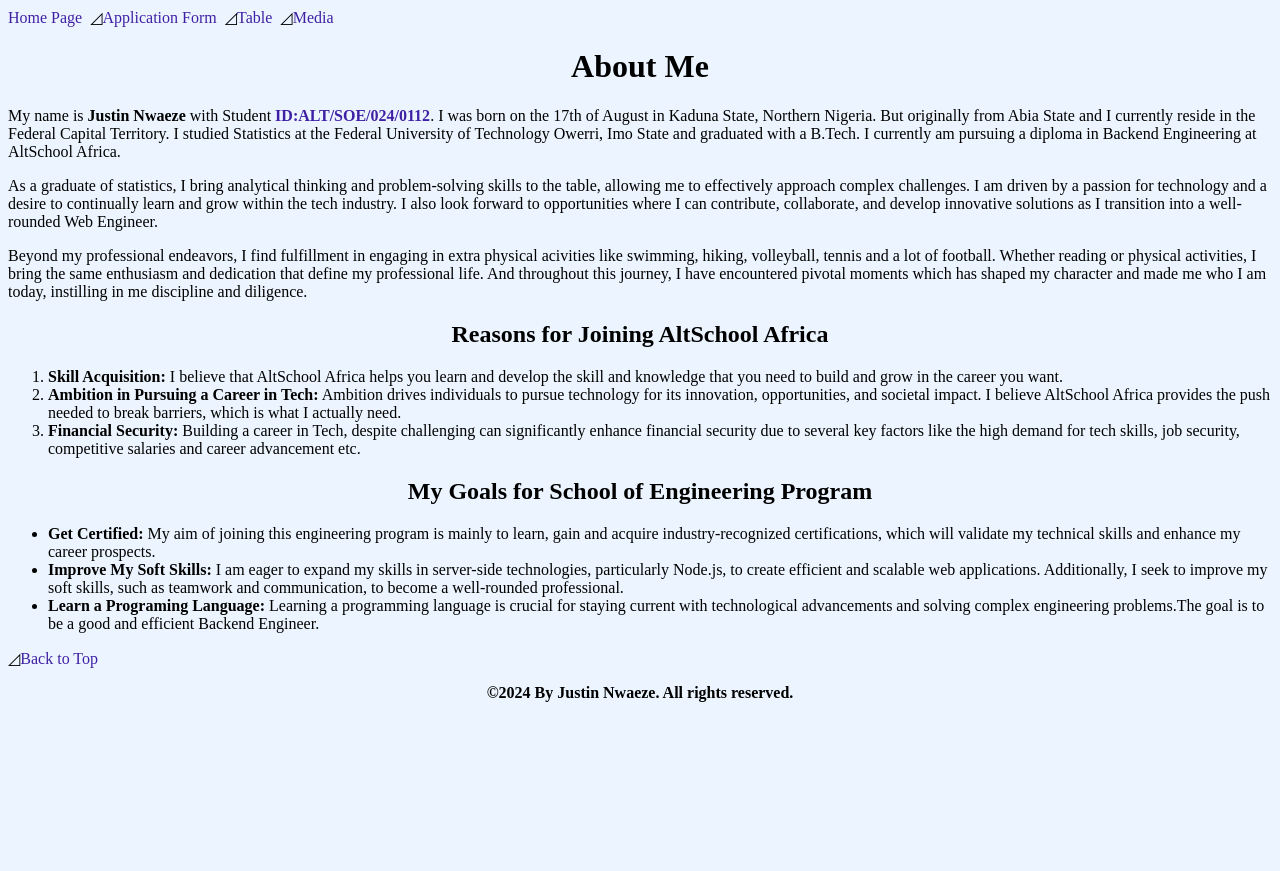
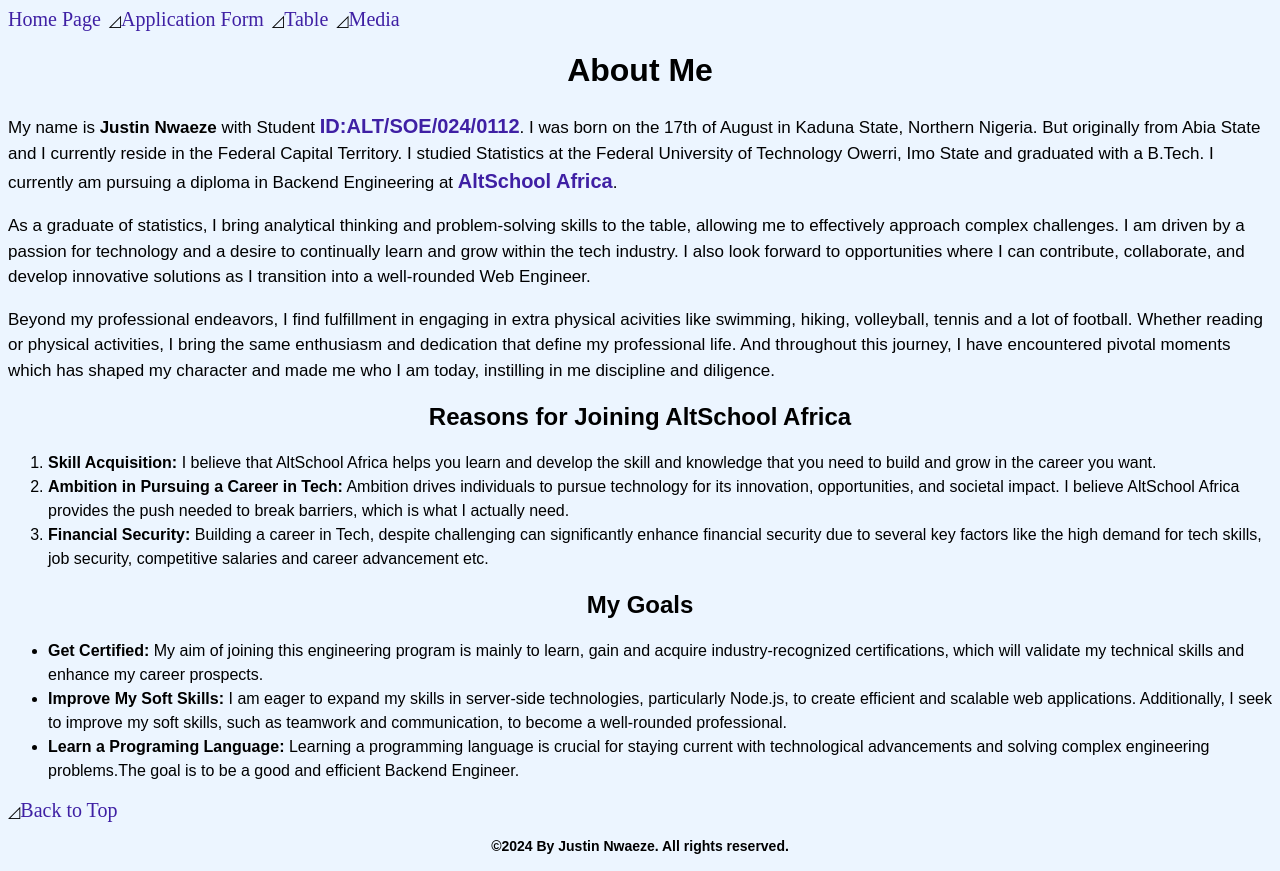
Before and after one commit to justinjayz/AltSchool-Africa-First-Semester-Assignment, a plain HTML site: page index.html in a window 1280 px wide. Before the commit the page ends 800 px from the top, so only its background shows below. Drawn offline with Linux system fonts and the light colour scheme.

Commit message:
Added more CSS and Edits

```diff
--- a/assets/styles/index.css
+++ b/assets/styles/index.css
@@ -1,9 +1,36 @@
-/* BUTTONS */
 :root {
   background-color: #ecf5ff;
 }
 
 a {
+  color: rgb(63, 32, 164);
+  font-size: 20px;
   text-decoration: none;
-  color: rgb(63, 32, 164);
 }
+
+h1,
+h2 {
+  text-align: center;
+  font-family: sans-serif;
+}
+
+p {
+  font-size: 17px;
+  font-family: Arial, Helvetica, sans-serif;
+  line-height: 1.5;
+}
+
+li {
+  font-size: 16;
+  font-family: arial, helvetica, sans-serif;
+  line-height: 1.5;
+}
+
+#copyright {
+  font-size: 14px;
+}
+
+.media-headers,
+.header {
+  text-align: left;
+}
--- a/index.html
+++ b/index.html
@@ -16,7 +16,7 @@
         >
       </nav>
 
-      <h1 align="center" id="Top">About Me</h1>
+      <h1 id="Top">About Me</h1>
     </header>
 
     <main>
@@ -30,7 +30,12 @@
         But originally from Abia State and I currently reside in the Federal
         Capital Territory. I studied Statistics at the Federal University of
         Technology Owerri, Imo State and graduated with a B.Tech. I currently am
-        pursuing a diploma in Backend Engineering at AltSchool Africa.
+        pursuing a diploma in Backend Engineering at
+        <strong
+          ><a href="https://altschoolafrica.com" target="_blank"
+            >AltSchool Africa</a
+          ></strong
+        >.
       </p>
 
       <p>
@@ -54,7 +59,7 @@
       </p>
 
       <header>
-        <h2 align="center">Reasons for Joining AltSchool Africa</h2>
+        <h2>Reasons for Joining AltSchool Africa</h2>
       </header>
 
       <ol>
@@ -79,7 +84,7 @@
       </ol>
 
       <header>
-        <h2 align="center">My Goals for School of Engineering Program</h2>
+        <h2>My Goals</h2>
       </header>
 
       <ul>
@@ -107,7 +112,7 @@
 
     <footer>
       ◿<a href="#Top">Back to Top</a>
-      <p align="center">
+      <p id="copyright" align="center">
         <strong>&copy;2024 By Justin Nwaeze. All rights reserved.</strong>
       </p>
     </footer>
```
Also changed, not shown: form/index.html (+2 -2 lines), media/index.html (+10 -5 lines), table/index.html (+4 -2 lines).
